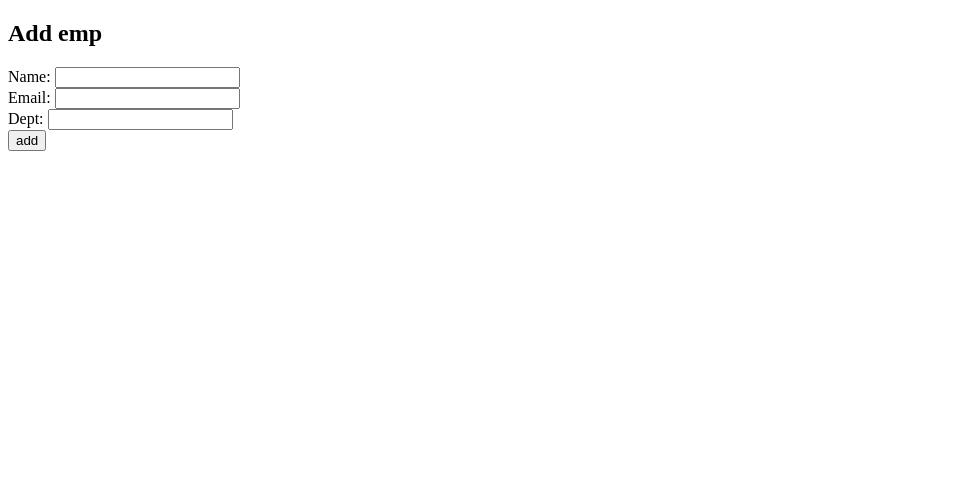
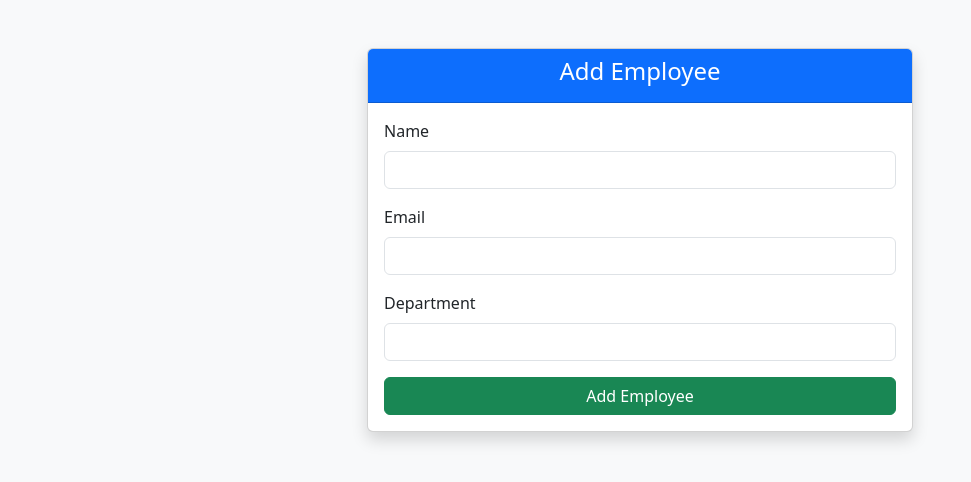
Before and after one commit to arya2004/web-technology, a PHP site: page /add_employee.php in a window 1280 px wide. Shown: the top 482 px of the page, without its empty margins (0-971 px from the left). Run offline with PHP 8.4, Linux system fonts and the light colour scheme; data that the repository does not hold is empty.

Commit message:
feat: enhance employee management UI with Bootstrap styling and improved form layout

```diff
--- a/src/E02/add_employee.php
+++ b/src/E02/add_employee.php
@@ -1,5 +1,4 @@
 <?php
-
 include 'config.php';
 if($_SERVER['REQUEST_METHOD'] == 'POST'){
     $name = $_POST['name'] ?? '';
@@ -12,26 +11,49 @@
     header("Location: index.php");
     exit();
 }
-
 ?>
-
 
 <!DOCTYPE html>
 <html lang="en">
 <head>
     <meta charset="UTF-8">
     <meta name="viewport" content="width=device-width, initial-scale=1.0">
-    <title>Document</title>
+    <title>Add Employee</title>
+    <!-- Bootstrap CSS CDN -->
+    <link href="https://cdn.jsdelivr.net/npm/bootstrap@5.3.3/dist/css/bootstrap.min.css" rel="stylesheet">
 </head>
-<body>
-    <h2>Add emp</h2>
+<body class="bg-light">
 
-    <form  method="post">
-        Name: <input type="text" name="name" required> <br>
-        Email: <input type="text" name="email" required> <br>
-        Dept: <input type="text" name="department"> <br>
-        <input type="submit" value="add">
-    </form>
+    <div class="container mt-5">
+        <div class="row justify-content-center">
+            <div class="col-md-6">
+                <div class="card shadow">
+                    <div class="card-header bg-primary text-white text-center">
+                        <h4>Add Employee</h4>
+                    </div>
+                    <div class="card-body">
+                        <form method="post">
+                            <div class="mb-3">
+                                <label for="name" class="form-label">Name</label>
+                                <input type="text" name="name" id="name" class="form-control" required>
+                            </div>
+                            <div class="mb-3">
+                                <label for="email" class="form-label">Email</label>
+                                <input type="email" name="email" id="email" class="form-control" required>
+                            </div>
+                            <div class="mb-3">
+                                <label for="department" class="form-label">Department</label>
+                                <input type="text" name="department" id="department" class="form-control">
+                            </div>
+                            <div class="d-grid">
+                                <button type="submit" class="btn btn-success">Add Employee</button>
+                            </div>
+                        </form>
+                    </div>
+                </div>
+            </div>
+        </div>
+    </div>
 
 </body>
 </html>
```
Also changed, not shown: src/E02/index.php (+22 -12 lines).
